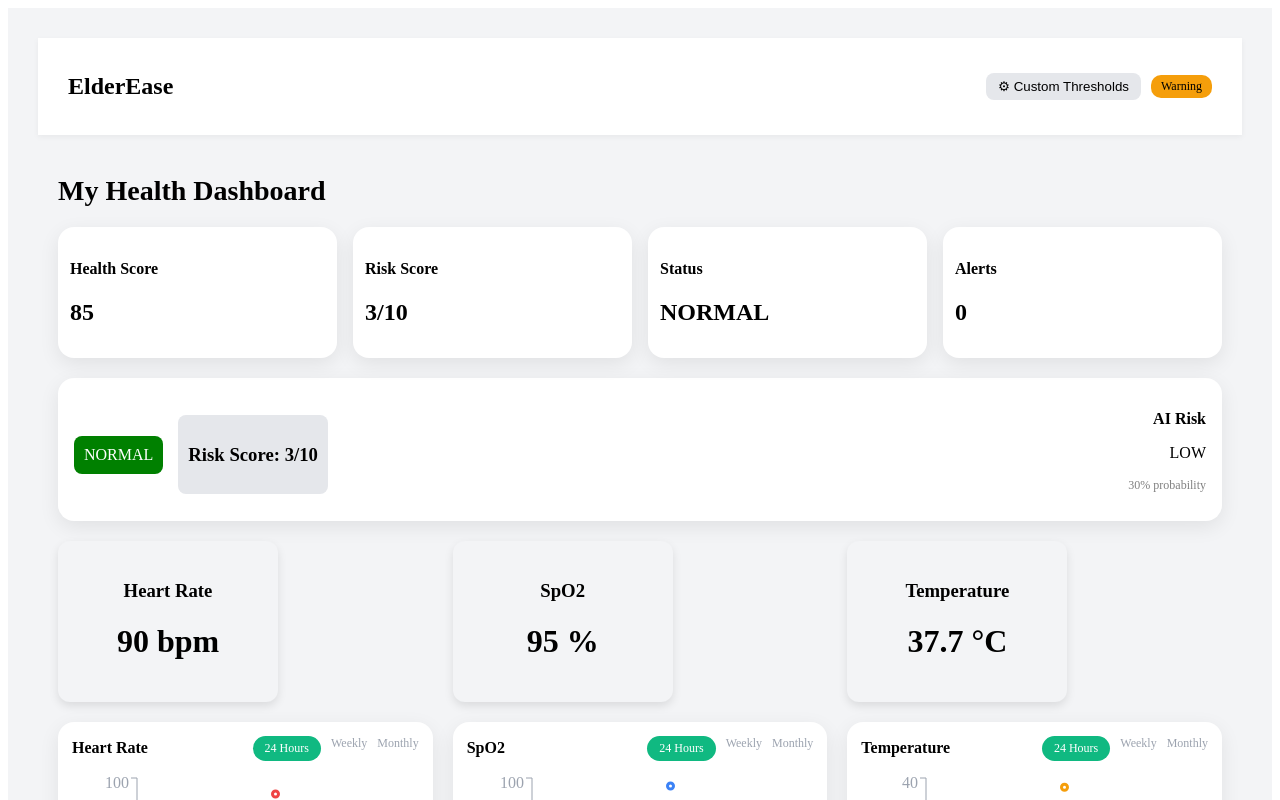
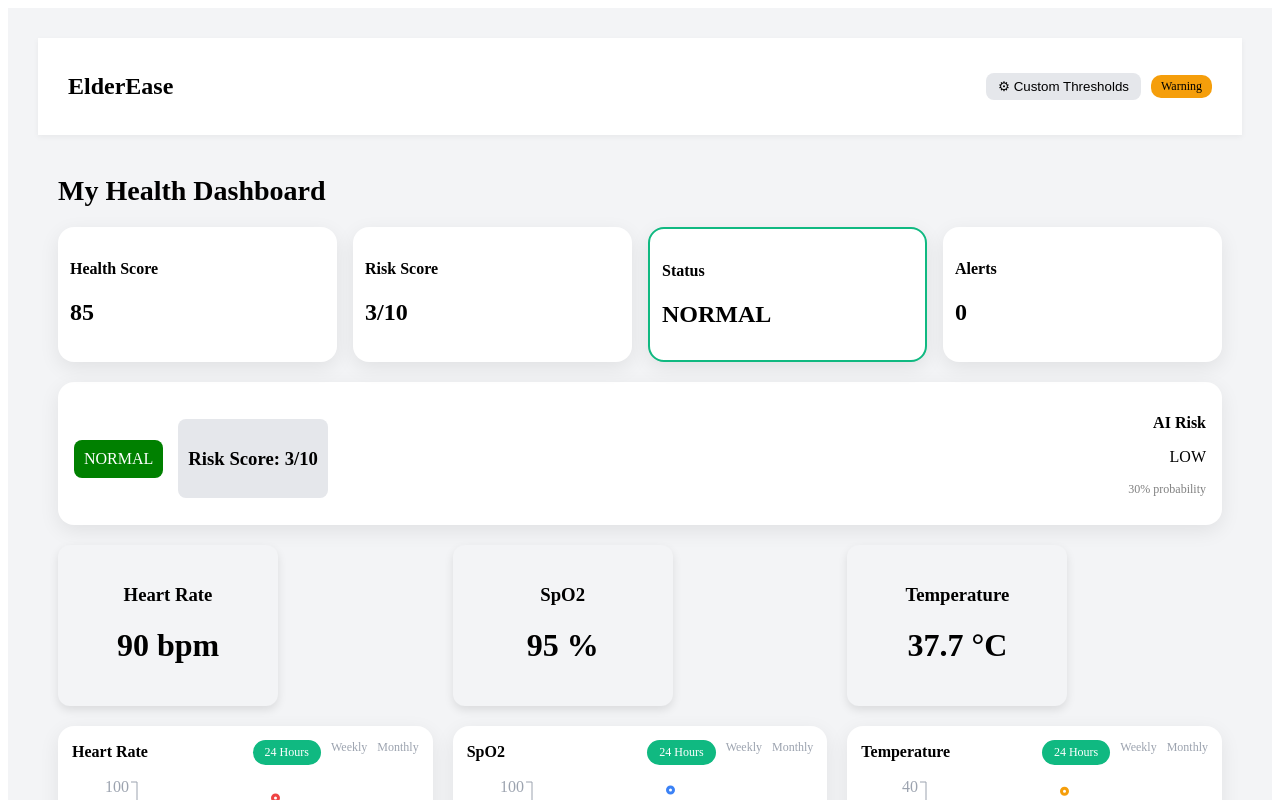
Before and after one commit to Aadya2901/ElderEase, a React app in the folder frontend/: page / in a window 1280 px wide. Shown: the top 800 px of the page. Built offline with nearby package versions, Linux system fonts and the light colour scheme; the HTML template or start-up script is replaced by a standard one.

Commit message:
style: highlight status KPI card with dynamic border

```diff
--- a/frontend/src/pages/PatientDashboard.jsx
+++ b/frontend/src/pages/PatientDashboard.jsx
@@ -202,7 +202,14 @@ export default function PatientDashboard() {
           <h2 style={{ marginTop: "8px" }}>{riskScore}/10</h2>
         </div>
 
-        <div style={{ ...card, padding: "12px" }}>
+        <div style={{
+          ...card,
+          padding: "12px",
+          border:
+            status === "EMERGENCY" ? "2px solid #ef4444" :
+            status === "WARNING" ? "2px solid #f59e0b" :
+            "2px solid #10b981"
+        }}>
           <h4>Status</h4>
           <h2 style={{ marginTop: "8px" }}>{status}</h2>
         </div>
```
